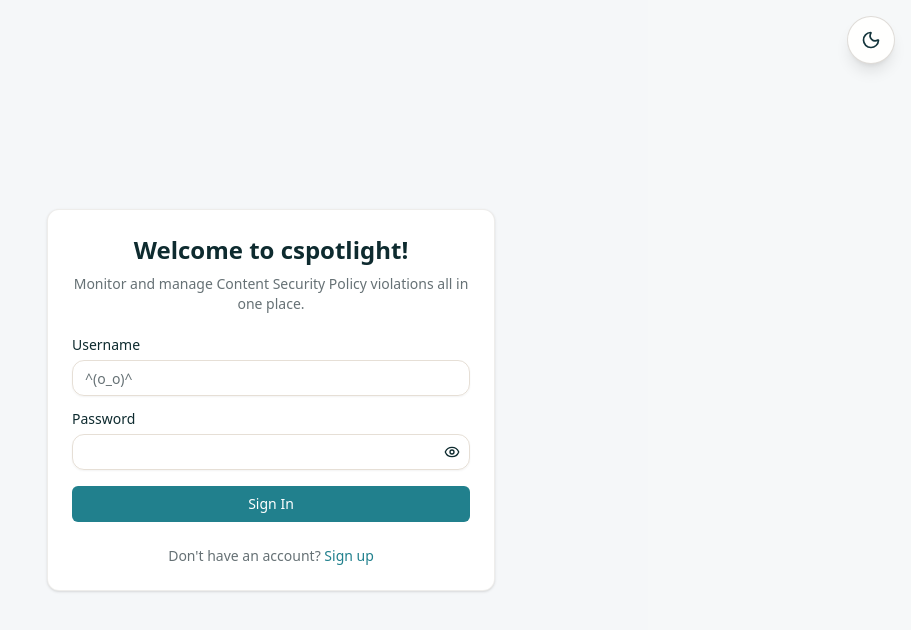
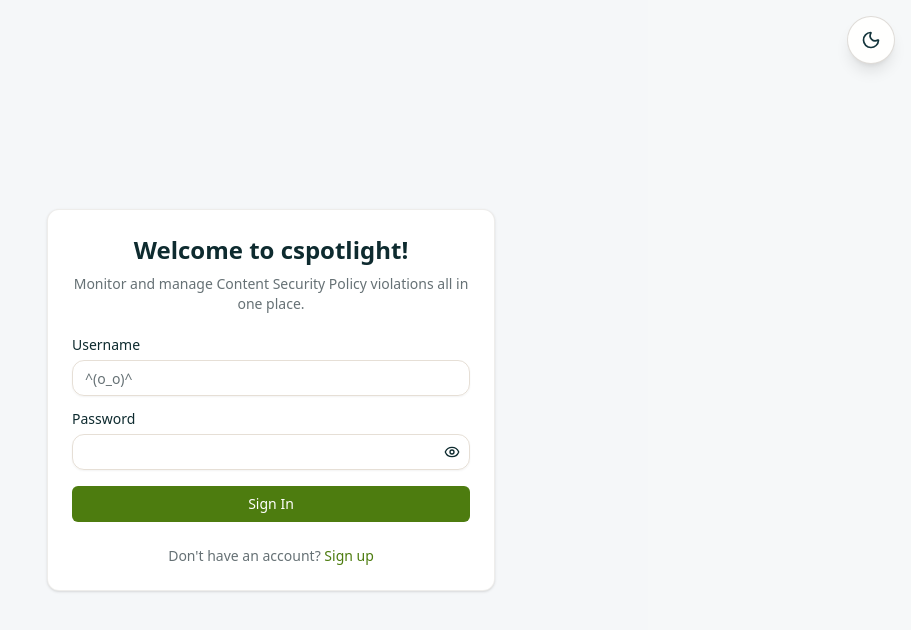
Before and after one commit to notFil/cspotlight, a React (Vite) app in the folder frontend/: page /login in a window 1280 px wide. Shown: the top 630 px of the page, without its empty margins (369-1280 px from the left). Built offline with nearby package versions, Linux system fonts and the light colour scheme; no server answers.

Commit message:
update styling and use react hook forms

```diff
--- a/frontend/src/components/ui/select.tsx
+++ b/frontend/src/components/ui/select.tsx
@@ -35,7 +35,7 @@ function SelectTrigger({
       data-slot="select-trigger"
       data-size={size}
       className={cn(
-        "border-input data-[placeholder]:text-muted-foreground [&_svg:not([class*='text-'])]:text-muted-foreground focus-visible:border-ring focus-visible:ring-ring/50 aria-invalid:ring-destructive/20 dark:aria-invalid:ring-destructive/40 aria-invalid:border-destructive dark:bg-input/30 dark:hover:bg-input/50 flex w-fit items-center justify-between gap-2 rounded-md border bg-transparent px-3 py-2 text-sm whitespace-nowrap shadow-xs transition-[color,box-shadow] outline-none focus-visible:ring-[3px] disabled:cursor-not-allowed disabled:opacity-50 data-[size=default]:h-9 data-[size=sm]:h-8 *:data-[slot=select-value]:line-clamp-1 *:data-[slot=select-value]:flex *:data-[slot=select-value]:items-center *:data-[slot=select-value]:gap-2 [&_svg]:pointer-events-none [&_svg]:shrink-0 [&_svg:not([class*='size-'])]:size-4",
+        "border-input data-[placeholder]:text-muted-foreground [&_svg:not([class*='text-'])]:text-muted-foreground focus-visible:border-ring focus-visible:ring-ring/50 aria-invalid:ring-destructive/20 dark:aria-invalid:ring-destructive/40 aria-invalid:border-destructive dark:bg-input/30 dark:hover:bg-input/50 flex w-full items-center justify-between gap-2 rounded-md border bg-transparent px-3 py-2 text-sm whitespace-nowrap shadow-xs transition-[color,box-shadow] outline-none focus-visible:ring-[3px] disabled:cursor-not-allowed disabled:opacity-50 data-[size=default]:h-9 data-[size=sm]:h-8 *:data-[slot=select-value]:line-clamp-1 *:data-[slot=select-value]:flex *:data-[slot=select-value]:items-center *:data-[slot=select-value]:gap-2 [&_svg]:pointer-events-none [&_svg]:shrink-0 [&_svg:not([class*='size-'])]:size-4",
         className
       )}
       {...props}
@@ -62,7 +62,7 @@ function SelectContent({
         className={cn(
           "bg-popover text-popover-foreground data-[state=open]:animate-in data-[state=closed]:animate-out data-[state=closed]:fade-out-0 data-[state=open]:fade-in-0 data-[state=closed]:zoom-out-95 data-[state=open]:zoom-in-95 data-[side=bottom]:slide-in-from-top-2 data-[side=left]:slide-in-from-right-2 data-[side=right]:slide-in-from-left-2 data-[side=top]:slide-in-from-bottom-2 relative z-50 max-h-(--radix-select-content-available-height) min-w-[8rem] origin-(--radix-select-content-transform-origin) overflow-x-hidden overflow-y-auto rounded-md border shadow-md",
           position === "popper" &&
-            "data-[side=bottom]:translate-y-1 data-[side=left]:-translate-x-1 data-[side=right]:translate-x-1 data-[side=top]:-translate-y-1",
+          "data-[side=bottom]:translate-y-1 data-[side=left]:-translate-x-1 data-[side=right]:translate-x-1 data-[side=top]:-translate-y-1",
           className
         )}
         position={position}
@@ -74,7 +74,7 @@ function SelectContent({
           className={cn(
             "p-1",
             position === "popper" &&
-              "h-[var(--radix-select-trigger-height)] w-full min-w-[var(--radix-select-trigger-width)] scroll-my-1"
+            "h-[var(--radix-select-trigger-height)] w-full min-w-[var(--radix-select-trigger-width)] scroll-my-1"
           )}
         >
           {children}
--- a/frontend/src/globals.css
+++ b/frontend/src/globals.css
@@ -33,37 +33,26 @@
     --color-sidebar-ring: hsl(var(--sidebar-ring));
 }
 
-/*
-  The following CSS variables are adapted from shadcn/ui.
-  They map to HSL channels (e.g. 222.2 84% 4.9%) so they can be used with hsl().
-*/
 :root {
     --background: 60 9% 98%;
-    /* #fcfcf9 */
     --foreground: 187 54% 12%;
-    /* Updated to match navy: #13343b */
     --card: 0 0% 100%;
-    /* #fffffe */
     --card-foreground: 187 54% 12%;
     --popover: 0 0% 100%;
     --popover-foreground: 187 54% 12%;
-    --primary: 187 62.2% 34.1%;
-    /* Navy blue: #21808d */
+    --primary: 84 85% 34%;
     --primary-foreground: 0 0% 100%;
     --secondary: 210 40% 96%;
     --secondary-foreground: 187 54% 12%;
     --muted: 210 40% 96%;
     --muted-foreground: 196 7% 43%;
-    /* #626c71 */
     --accent: 210 40% 96%;
     --accent-foreground: 187 54% 12%;
     --destructive: 351 74.3% 43.9%;
-    /* Error red: #c0152f */
     --destructive-foreground: 210 40% 98%;
     --border: 37 24% 74%;
-    /* rgba(94, 82, 64, 0.2) approximation */
     --input: 37 24% 74%;
-    --ring: 187 62.2% 34.1%;
+    --ring: 84 85% 34%;
     --radius: 0.5rem;
 
     /* Legacy dashboard colors for backwards compatibility */
@@ -71,11 +60,11 @@
     --color-surface: #fffffe;
     --color-text: #13343b;
     --color-text-secondary: #626c71;
-    --color-primary: #21808d;
-    --color-primary-hover: #1d7480;
+    --color-primary: #4d7c0f;
+    --color-primary-hover: #3f6212;
     --color-border: rgba(94, 82, 64, 0.2);
     --color-card-border: rgba(94, 82, 64, 0.12);
-    --color-success: #21808d;
+    --color-success: #4d7c0f;
     --color-error: #c0152f;
     --color-warning: #a84b2f;
 
@@ -91,42 +80,36 @@
 }
 
 .dark {
-    --background: 210 30% 8%;
-    /* Deep navy background: ~#0d1117 */
+    --background: 0 0% 0%;
     --foreground: 210 40% 98%;
-    --card: 215 25% 12%;
-    /* Slightly lighter navy for cards: ~#172030 */
+    --card: 0 0% 3%;
     --card-foreground: 210 40% 98%;
-    --popover: 215 25% 12%;
+    --popover: 0 0% 3%;
     --popover-foreground: 210 40% 98%;
-    --primary: 183 59% 48%;
-    /* Bright teal: #32b8c6 */
-    --primary-foreground: 210 30% 8%;
-    --secondary: 217 32.6% 17.5%;
+    --primary: 84 78% 55%;
+    --primary-foreground: 0 0% 0%;
+    --secondary: 0 0% 8%;
     --secondary-foreground: 210 40% 98%;
-    --muted: 217 25% 20%;
+    --muted: 0 0% 8%;
     --muted-foreground: 215 15% 65%;
-    --accent: 183 59% 48%;
-    /* Using teal for accent */
-    --accent-foreground: 210 30% 8%;
+    --accent: 84 78% 55%;
+    --accent-foreground: 0 0% 0%;
     --destructive: 1 100% 66%;
-    /* Bright red: #ff5459 */
     --destructive-foreground: 210 40% 98%;
-    --border: 215 15% 15%;
-    /* Very subtle borders */
-    --input: 215 25% 18%;
-    --ring: 183 59% 48%;
+    --border: 0 0% 12%;
+    --input: 0 0% 12%;
+    --ring: 84 78% 55%;
 
     /* Legacy dashboard colors dark mode */
-    --color-background: #0d1117;
-    --color-surface: #172030;
+    --color-background: #000000;
+    --color-surface: #080808;
     --color-text: #f5f5f5;
     --color-text-secondary: rgba(167, 169, 169, 0.7);
-    --color-primary: #32b8c6;
-    --color-primary-hover: #2da6b2;
+    --color-primary: #a3e635;
+    --color-primary-hover: #84cc16;
     --color-border: rgba(119, 124, 124, 0.2);
     --color-card-border: rgba(119, 124, 124, 0.15);
-    --color-success: #32b8c6;
+    --color-success: #a3e635;
     --color-error: #ff5459;
     --color-warning: #e68161;
 
@@ -168,11 +151,6 @@
     }
 }
 
-/*
-   Merged styles from index.css and App.css
-*/
-
-/* Logo styles from App.css */
 .logo {
     height: 6em;
     padding: 1.5em;
@@ -262,9 +240,7 @@
     display: flex;
     align-items: flex-start;
     padding-top: 26px;
-    /* Align text center with fixed toggle (top: 20px, height: 40px) */
     padding-left: 80px;
-    /* 20px left + 40px width + 20px gap */
     padding-right: 24px;
 }
 
@@ -476,15 +452,15 @@
 }
 
 .severity-medium {
-    background-color: rgba(33, 128, 141, 0.15);
-    color: #21808d;
-    border: 1px solid rgba(33, 128, 141, 0.25);
+    background-color: rgba(77, 124, 15, 0.15);
+    color: #4d7c0f;
+    border: 1px solid rgba(77, 124, 15, 0.25);
 }
 
 .dark .severity-medium {
-    background-color: rgba(50, 184, 198, 0.15);
-    color: #32b8c6;
-    border: 1px solid rgba(50, 184, 198, 0.25);
+    background-color: rgba(163, 230, 53, 0.15);
+    color: #a3e635;
+    border: 1px solid rgba(163, 230, 53, 0.25);
 }
 
 .table-row {
@@ -545,10 +521,8 @@
     background-color: hsl(var(--card));
     border: 1px solid hsl(var(--border) / 0.5);
     border-radius: 0.5rem;
-    /* rounded-lg */
     color: hsl(var(--foreground));
     font-size: 0.875rem;
-    /* text-sm */
     padding: 0.5rem 0.75rem;
     transition: all 0.2s ease;
 }
--- a/frontend/src/pages/management/components/project-modal.tsx
+++ b/frontend/src/pages/management/components/project-modal.tsx
@@ -1,4 +1,4 @@
-import React, { useEffect } from 'react';
+import React from 'react';
 import { useForm } from 'react-hook-form';
 import { zodResolver } from '@hookform/resolvers/zod';
 import * as z from 'zod';
@@ -62,25 +62,20 @@ export const ProjectModal: React.FC<ProjectModalProps> = ({
       teamId: '',
       disabled: false,
     },
-  });
-
-  useEffect(() => {
-    if (project) {
-      form.reset({
+    values: project ? {
       name: project.name,
       description: project.description,
       teamId: project.teamId,
       disabled: project.disabled,
-      });
-    } else {
-      form.reset({
+    } : {
       name: '',
       description: '',
       teamId: '',
       disabled: false,
+    }
   });
-    }
-  }, [project, isOpen, form]);
+
+
 
   const onSubmit = (values: z.infer<typeof formSchema>) => {
     const selectedTeam = teams?.find(t => t.id === values.teamId);
@@ -151,7 +146,7 @@ export const ProjectModal: React.FC<ProjectModalProps> = ({
               render={({ field }) => (
                 <FormItem>
                   <FormLabel>Team</FormLabel>
-                  <Select onValueChange={field.onChange} defaultValue={field.value} disabled={isLoadingTeams}>
+                  <Select onValueChange={field.onChange} defaultValue={field.value} disabled={isLoadingTeams || !teams || teams.length === 0}>
                     <FormControl>
                       <SelectTrigger>
                         <SelectValue placeholder="Select a team" />
--- a/frontend/src/pages/management/components/team-modal.tsx
+++ b/frontend/src/pages/management/components/team-modal.tsx
@@ -1,4 +1,4 @@
-import React, { useEffect } from 'react';
+import React from 'react';
 import { useForm } from 'react-hook-form';
 import { zodResolver } from '@hookform/resolvers/zod';
 import * as z from 'zod';
@@ -47,27 +47,23 @@ export const TeamModal: React.FC<TeamModalProps> = ({
       name: '',
       description: '',
     },
+    values: team ? {
+      name: team.name,
+      description: team.description,
+    } : {
+      name: '',
+      description: '',
+    }
   });
 
-  useEffect(() => {
-    if (team) {
-      form.reset({
-        name: team.name,
-        description: team.description,
-      });
-    } else {
-      form.reset({
-        name: '',
-        description: '',
-      });
-    }
-  }, [team, isOpen, form]);
+
 
   const onSubmit = (values: z.infer<typeof formSchema>) => {
     onSave({
       id: team?.id || '',
       ...values,
-      description: values.description || ''    });
+      description: values.description || ''
+    });
   };
 
   return (
--- a/frontend/src/pages/projects/index.tsx
+++ b/frontend/src/pages/projects/index.tsx
@@ -141,7 +141,7 @@ const Projects = () => {
           })}
           {projects?.length === 0 && (
             <div className="col-span-full text-center py-12 text-muted-foreground">
-              No projects found. Reach to your admin to create a project.
+              No projects found. Reach out to your admin to create a project.
             </div>
           )}
         </div>
```
Also changed, not shown: frontend/src/constants/index.tsx (+24 -24 lines), frontend/src/pages/management/components/user-modal.tsx (+14 -9 lines). Lines whose indentation alone changed are shown as unchanged.
